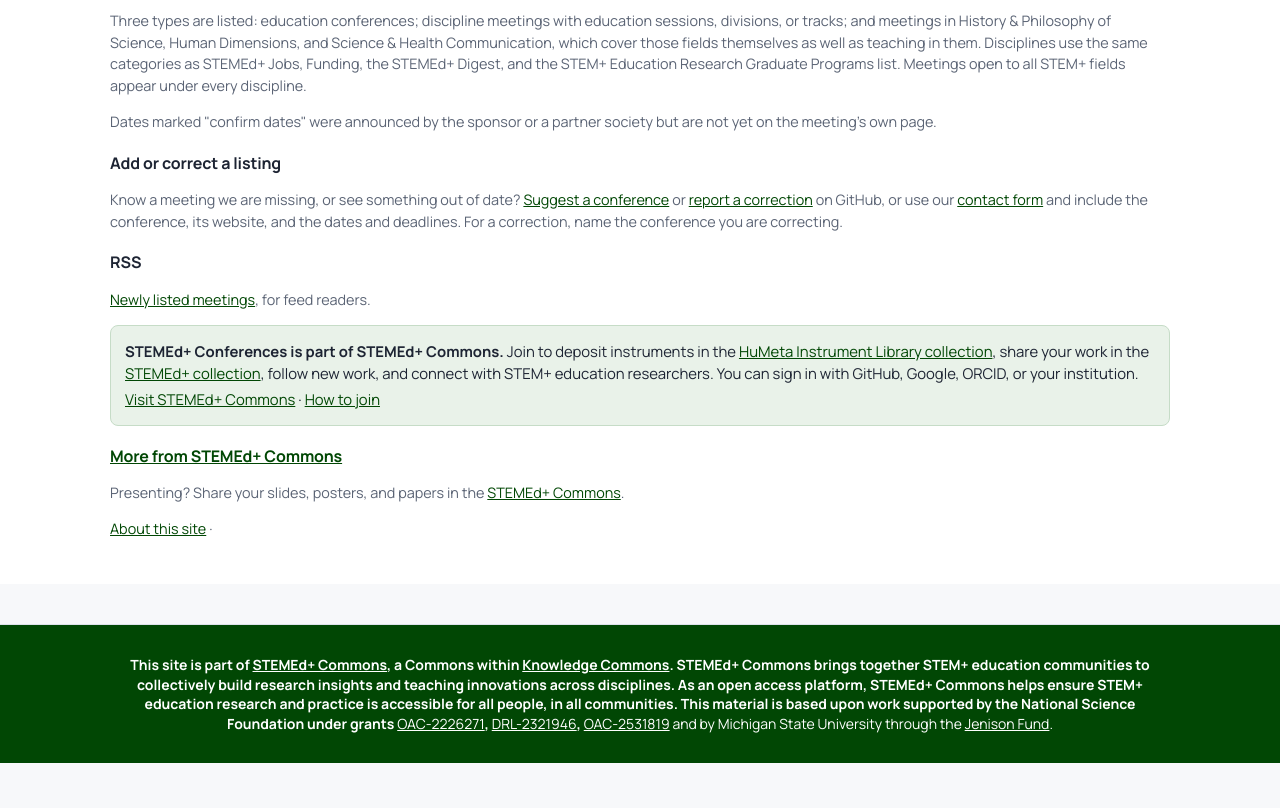
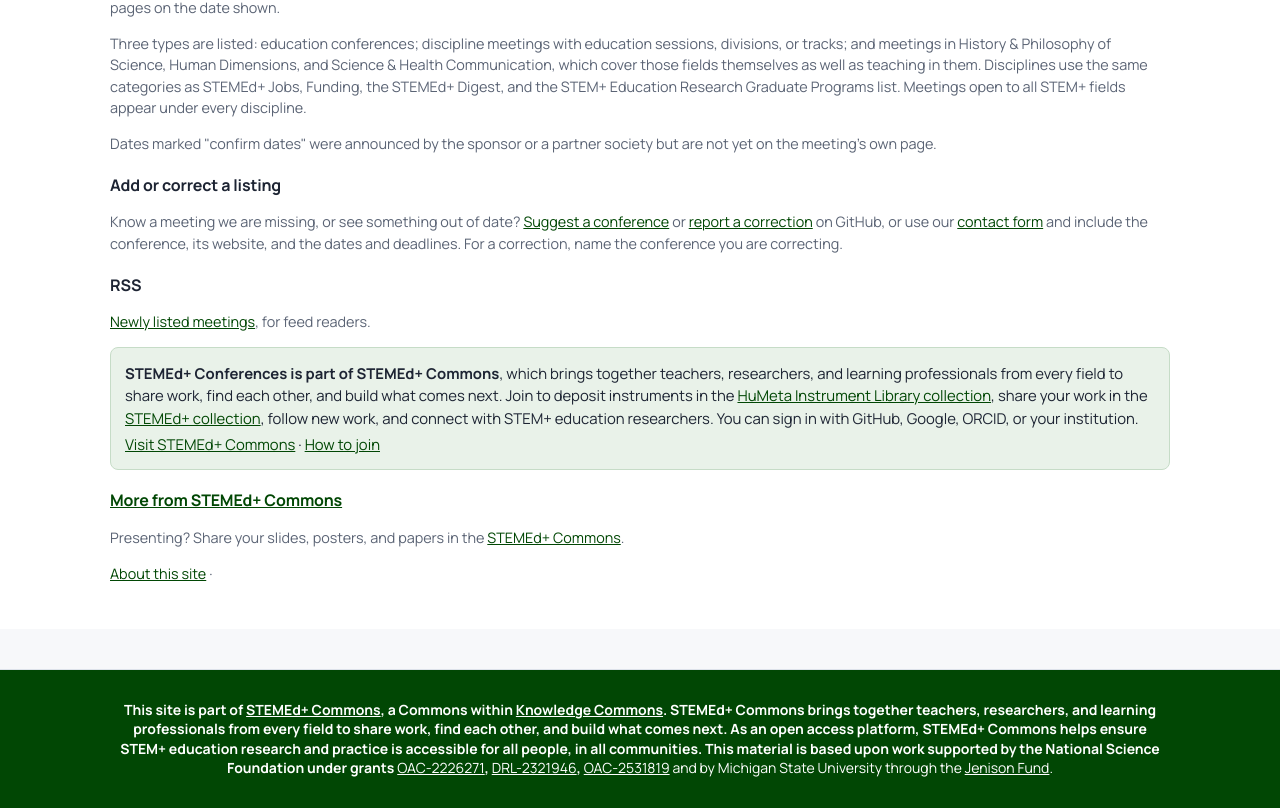
Before and after one commit to JLib271/stemed-conferences, a plain HTML site: page site/index.html in a window 1280 px wide. Shown: the part 1328-2136 px from the top of the page. Before the commit the page ends 2091 px from the top, so only its background shows below. Drawn offline with Linux system fonts and the light colour scheme; no server answers.

Commit message:
Describe STEMEd+ Commons as for teachers, researchers, and learning professionals from every field
Co-Authored-By: Claude Opus 5.5 <noreply@anthropic.com>
Claude-Session: https://claude.ai/code/session_01Xxm9siXygVpFM5Q4XvGHYh

```diff
--- a/site/index.html
+++ b/site/index.html
@@ -94,7 +94,7 @@
     </div>
   </div>
 </header>
-<div class="wrap"><div class="join join-top" role="note"><p><strong>STEMEd+ Conferences is part of STEMEd+ Commons.</strong> Join to deposit instruments in the <a href="https://works.hcommons.org/collections/humetainstrumentlibrary/" target="_blank" rel="noopener noreferrer">HuMeta Instrument Library collection<span class="vh"> (opens in a new tab)</span></a>, share your work in the <a href="https://works.hcommons.org/collections/stemedplus/" target="_blank" rel="noopener noreferrer">STEMEd+ collection<span class="vh"> (opens in a new tab)</span></a>, follow new work, and connect with STEM+ education researchers. You can sign in with GitHub, Google, ORCID, or your institution.</p><p><a href="https://stemedplus.hcommons.org/" target="_blank" rel="noopener noreferrer">Visit STEMEd+ Commons<span class="vh"> (opens in a new tab)</span></a> · <a href="https://support.hcommons.org/profiles/login-and-registration/" target="_blank" rel="noopener noreferrer">How to join<span class="vh"> (opens in a new tab)</span></a></p></div></div>
+<div class="wrap"><div class="join join-top" role="note"><p><strong>STEMEd+ Conferences is part of STEMEd+ Commons</strong>, which brings together teachers, researchers, and learning professionals from every field to share work, find each other, and build what comes next. Join to deposit instruments in the <a href="https://works.hcommons.org/collections/humetainstrumentlibrary/" target="_blank" rel="noopener noreferrer">HuMeta Instrument Library collection<span class="vh"> (opens in a new tab)</span></a>, share your work in the <a href="https://works.hcommons.org/collections/stemedplus/" target="_blank" rel="noopener noreferrer">STEMEd+ collection<span class="vh"> (opens in a new tab)</span></a>, follow new work, and connect with STEM+ education researchers. You can sign in with GitHub, Google, ORCID, or your institution.</p><p><a href="https://stemedplus.hcommons.org/" target="_blank" rel="noopener noreferrer">Visit STEMEd+ Commons<span class="vh"> (opens in a new tab)</span></a> · <a href="https://support.hcommons.org/profiles/login-and-registration/" target="_blank" rel="noopener noreferrer">How to join<span class="vh"> (opens in a new tab)</span></a></p></div></div>
 <section class="soon" aria-labelledby="soon-h">
   <div class="wrap">
     <h2 id="soon-h">Deadlines in the next 60 days</h2>
@@ -142,7 +142,7 @@
     <p>Know a meeting we are missing, or see something out of date? <a id="suggest2" href="#">Suggest a conference</a> or <a id="update" href="#">report a correction</a> on GitHub, or use our <a href="https://stemedplus.org/contact-us/">contact form</a> and include the conference, its website, and the dates and deadlines. For a correction, name the conference you are correcting.</p>
     <h2>RSS</h2>
     <p><a href="feeds/new.xml">Newly listed meetings</a>, for feed readers.</p>
-    <div class="join join-bottom" role="note"><p><strong>STEMEd+ Conferences is part of STEMEd+ Commons.</strong> Join to deposit instruments in the <a href="https://works.hcommons.org/collections/humetainstrumentlibrary/" target="_blank" rel="noopener noreferrer">HuMeta Instrument Library collection<span class="vh"> (opens in a new tab)</span></a>, share your work in the <a href="https://works.hcommons.org/collections/stemedplus/" target="_blank" rel="noopener noreferrer">STEMEd+ collection<span class="vh"> (opens in a new tab)</span></a>, follow new work, and connect with STEM+ education researchers. You can sign in with GitHub, Google, ORCID, or your institution.</p><p><a href="https://stemedplus.hcommons.org/" target="_blank" rel="noopener noreferrer">Visit STEMEd+ Commons<span class="vh"> (opens in a new tab)</span></a> · <a href="https://support.hcommons.org/profiles/login-and-registration/" target="_blank" rel="noopener noreferrer">How to join<span class="vh"> (opens in a new tab)</span></a></p></div>
+    <div class="join join-bottom" role="note"><p><strong>STEMEd+ Conferences is part of STEMEd+ Commons</strong>, which brings together teachers, researchers, and learning professionals from every field to share work, find each other, and build what comes next. Join to deposit instruments in the <a href="https://works.hcommons.org/collections/humetainstrumentlibrary/" target="_blank" rel="noopener noreferrer">HuMeta Instrument Library collection<span class="vh"> (opens in a new tab)</span></a>, share your work in the <a href="https://works.hcommons.org/collections/stemedplus/" target="_blank" rel="noopener noreferrer">STEMEd+ collection<span class="vh"> (opens in a new tab)</span></a>, follow new work, and connect with STEM+ education researchers. You can sign in with GitHub, Google, ORCID, or your institution.</p><p><a href="https://stemedplus.hcommons.org/" target="_blank" rel="noopener noreferrer">Visit STEMEd+ Commons<span class="vh"> (opens in a new tab)</span></a> · <a href="https://support.hcommons.org/profiles/login-and-registration/" target="_blank" rel="noopener noreferrer">How to join<span class="vh"> (opens in a new tab)</span></a></p></div>
     <h2><a id="morehead" href="https://stemedplus.hcommons.org/">More from STEMEd+ Commons</a></h2>
     <ul id="related"></ul>
     <p>Presenting? Share your slides, posters, and papers in the <a id="commons" href="#">STEMEd+ Commons</a>.</p>
@@ -382,6 +382,6 @@
   });
 })();
 </script>
-<footer class="sp-footer"><div class="sp-fin"><p><strong>This site is part of <a href="https://stemedplus.org/">STEMEd+ Commons</a>, a Commons within <a href="https://hcommons.org/">Knowledge Commons</a>. STEMEd+ Commons brings together STEM+ education communities to collectively build research insights and teaching innovations across disciplines. As an open access platform, STEMEd+ Commons helps ensure STEM+ education research and practice is accessible for all people, in all communities. This material is based upon work supported by the National Science Foundation under grants </strong><a href="https://www.nsf.gov/awardsearch/show-award/?AWD_ID=2226271">OAC-2226271</a><strong>, </strong><a href="https://www.nsf.gov/awardsearch/show-award/?AWD_ID=2321946">DRL-2321946</a><strong>, </strong><a href="https://www.nsf.gov/awardsearch/show-award/?AWD_ID=2531819">OAC-2531819</a> and by Michigan State University through the <a href="https://research.msu.edu/find-funding/msu-funding-opportunities/jenison-support">Jenison Fund</a>.</p></div></footer>
+<footer class="sp-footer"><div class="sp-fin"><p><strong>This site is part of <a href="https://stemedplus.org/">STEMEd+ Commons</a>, a Commons within <a href="https://hcommons.org/">Knowledge Commons</a>. STEMEd+ Commons brings together teachers, researchers, and learning professionals from every field to share work, find each other, and build what comes next. As an open access platform, STEMEd+ Commons helps ensure STEM+ education research and practice is accessible for all people, in all communities. This material is based upon work supported by the National Science Foundation under grants </strong><a href="https://www.nsf.gov/awardsearch/show-award/?AWD_ID=2226271">OAC-2226271</a><strong>, </strong><a href="https://www.nsf.gov/awardsearch/show-award/?AWD_ID=2321946">DRL-2321946</a><strong>, </strong><a href="https://www.nsf.gov/awardsearch/show-award/?AWD_ID=2531819">OAC-2531819</a> and by Michigan State University through the <a href="https://research.msu.edu/find-funding/msu-funding-opportunities/jenison-support">Jenison Fund</a>.</p></div></footer>
 </body>
 </html>
```
